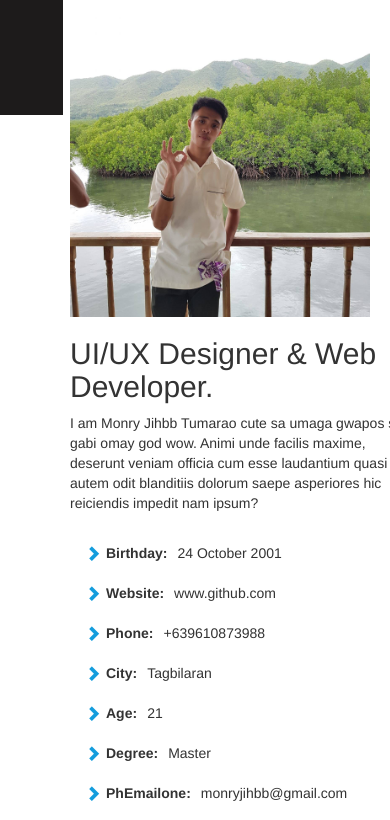
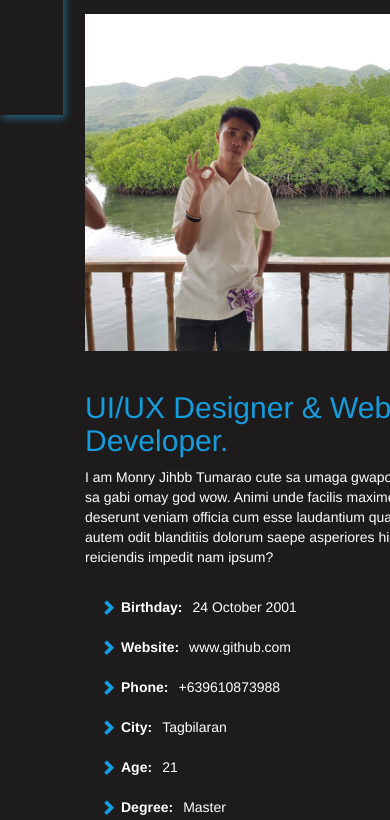
Before and after one commit to monryjihbbtumarao/BetaTesting, a plain HTML site: page index.html in a window 390 px wide. Shown: the part 729-1549 px from the top of the page. Drawn offline with nearby package versions, Linux system fonts and the light colour scheme.

Commit message:
Update style.css

```diff
--- a/style.css
+++ b/style.css
@@ -22,6 +22,7 @@ body{
     backdrop-filter: blur(6px);
     border: 1px solid rgba(225, 225, 225, 0.18);*/
     background-color: rgb(29, 27, 27);
+    box-shadow: 2px 3px 8px #256986;
     position: fixed;
     color: #fff;
     top: 0%;
@@ -192,8 +193,14 @@ footer{
     margin-left: 290px;
     text-align: center;
 }
+.right2 h2{
+    color: #149ddd;
+    margin-left: 15px;
+}
 .right2{
+    background-color: rgb(29, 27, 27);
     margin-top: 0;
+    color: white;
     margin-left: 290px;
 }
 .back{
@@ -203,6 +210,7 @@ footer{
 .about_image{
     display: inline-flex;
     padding-right: 12px;
+    margin-left: 15px;
 }
 .text{
     margin-left: 20px;
@@ -291,4 +299,7 @@ footer{
         margin-right: 0;
         padding-right: 0;
     }
+    .about_image img{
+        width: 100%;
+    }
 }
```
